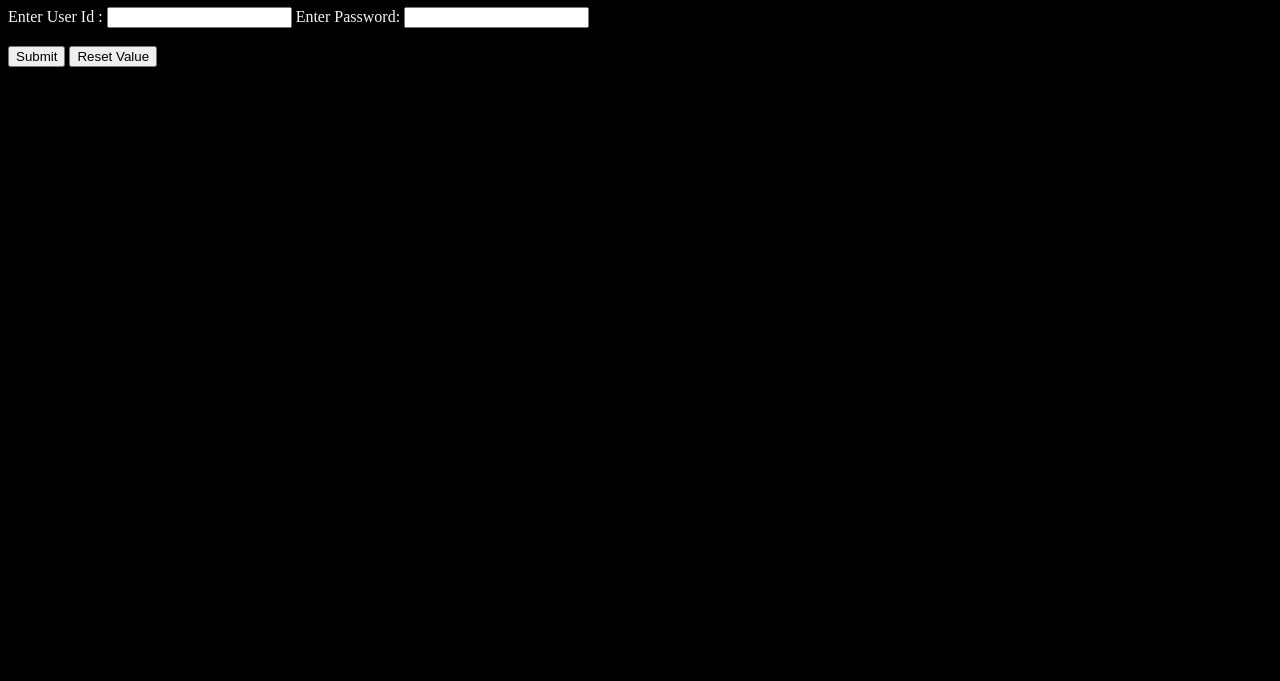
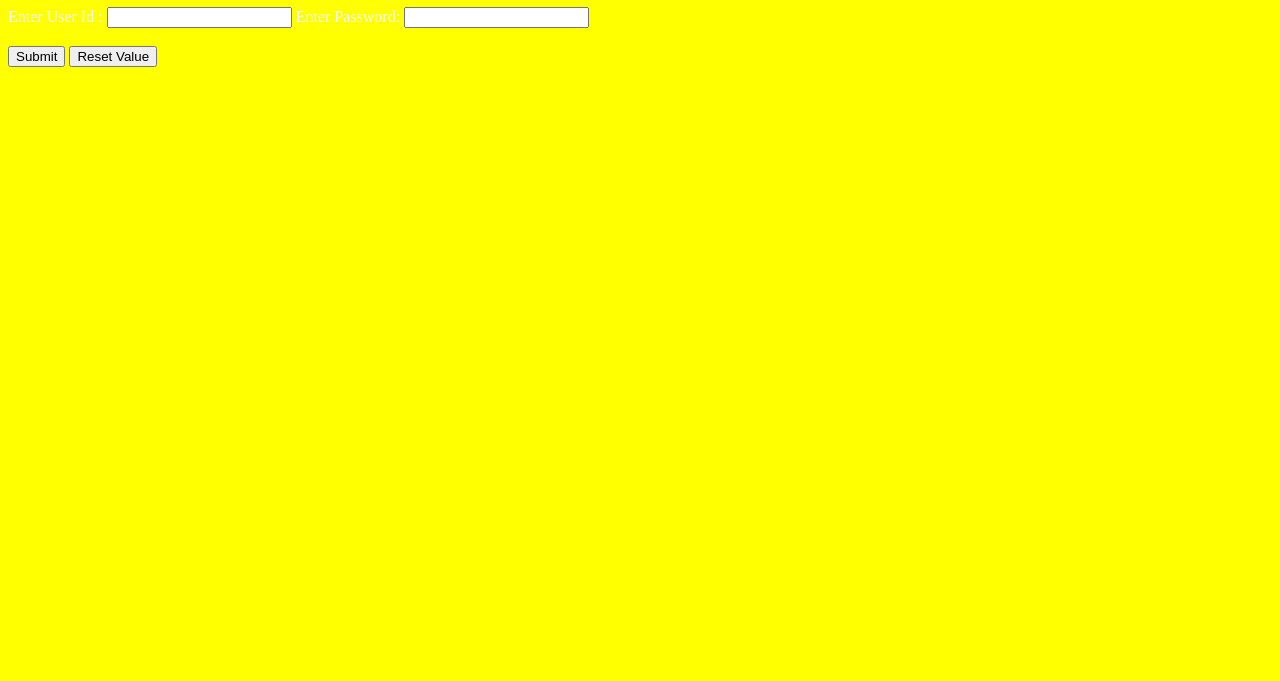
Before and after one commit to tissyajain123/html-portfolio, a plain HTML site: page index.html in a window 1280 px wide. Shown: the part 119-800 px from the top of the page. Drawn offline with Linux system fonts and the light colour scheme.

Commit message:
Update index.html

```diff
--- a/index.html
+++ b/index.html
@@ -2,7 +2,7 @@
     <title>Portfolio Project</title>
     <style>
         body{
-            background-color: black;
+            background-color: Yellow;
         }
         h1{
         color:aliceblue;
```
